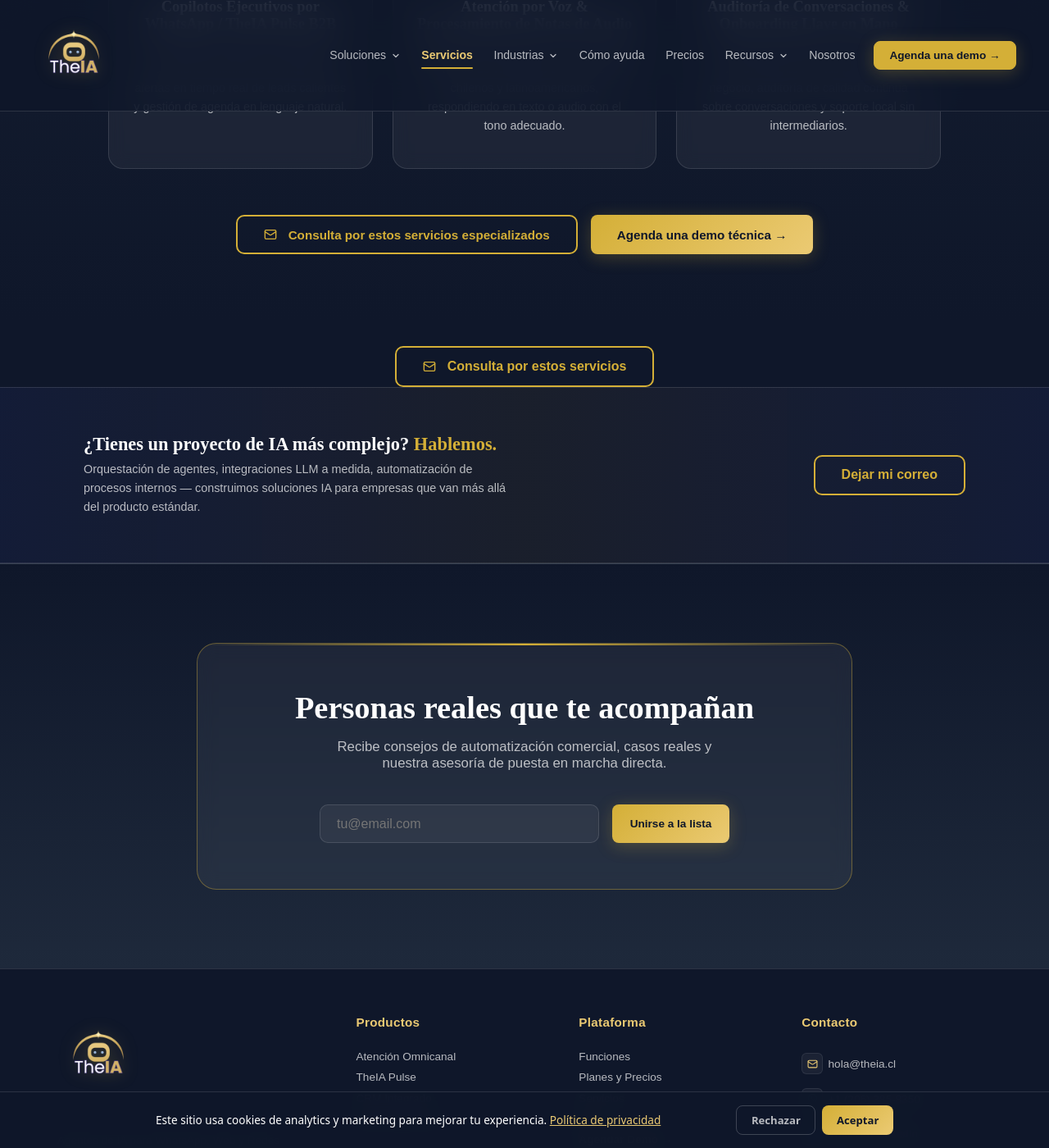
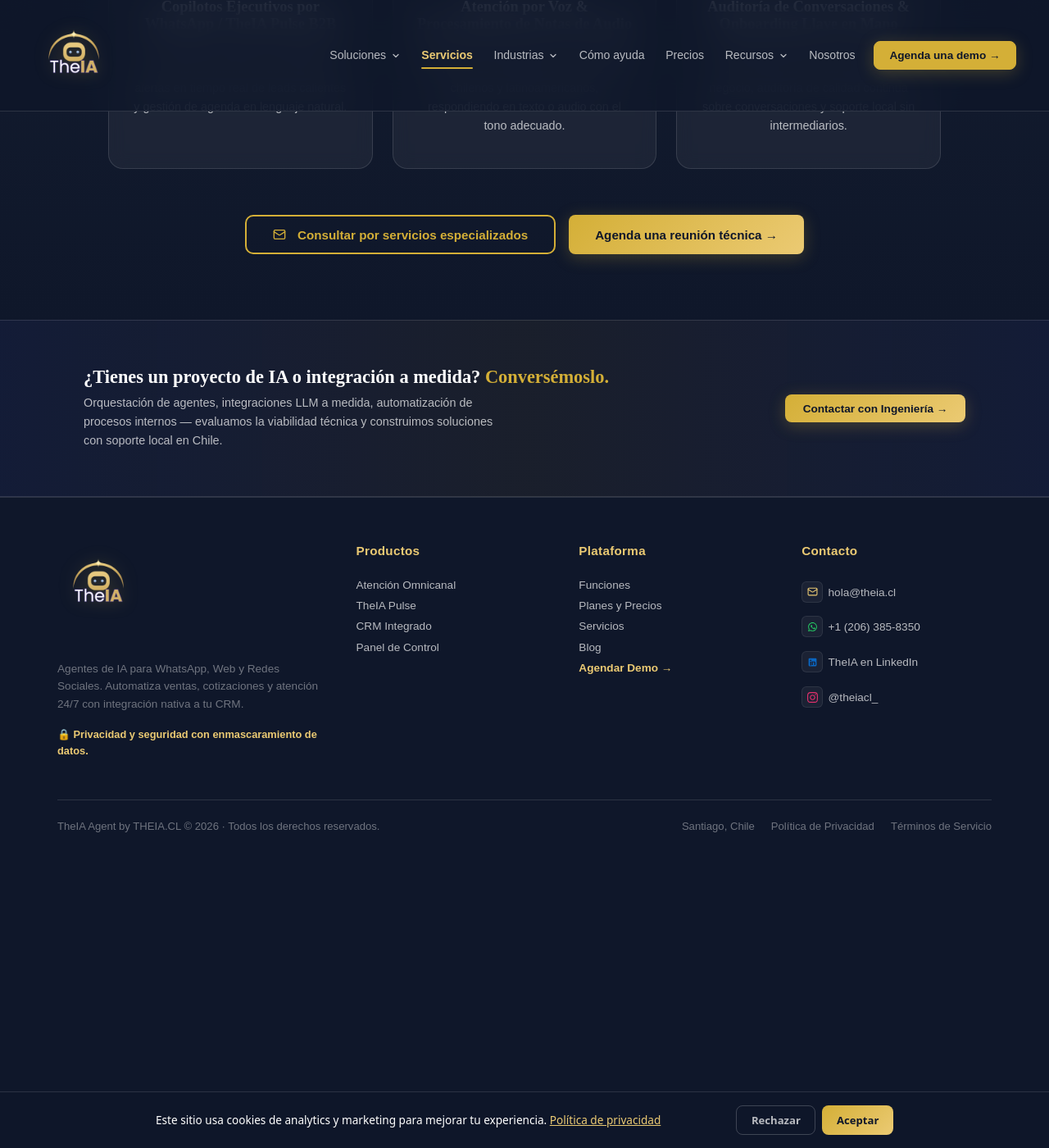
Before and after one commit to rodmera/theia-landing, a Jekyll site: the page servicios.html, which Jekyll copies as it is, in a window 1280 px wide and 1400 px high, scrolled down 1533 px. Shown: the whole window at 82% size. Built offline with Jekyll 4.4.1, drawn with Linux system fonts in a browser that asks for light colours; a script that is not in the unit is left out.

Commit message:
fix(site): limpiar redundancias de CTAs, cajas huerfanas y tags en servicios, crm y nosotros

```diff
--- a/crm.html
+++ b/crm.html
@@ -1151,8 +1151,6 @@
       </div>
     </div>
   </section>
-    </div>
-  </section>
 
     <footer>
     <div class="footer-inner">
--- a/nosotros.html
+++ b/nosotros.html
@@ -914,8 +914,6 @@
       </div>
     </div>
   </section>
-    </div>
-  </section>
 
   <section class="about-cta">
     <div class="container reveal">
--- a/servicios.html
+++ b/servicios.html
@@ -287,73 +287,6 @@
     .b2b-text h3 { font-family: 'Merriweather', serif; font-weight: 900; font-size: clamp(1.1rem, 2vw, 1.4rem); margin-bottom: 0.4rem; }
     .b2b-text p { font-size: 0.9rem; color: var(--text-sub); line-height: 1.6; max-width: 520px; }
 
-    /* Newsletter */
-    .newsletter-section {
-      padding: 6rem 0;
-      background: linear-gradient(180deg, var(--bg) 0%, var(--bg2) 100%);
-      border-top: 1px solid var(--glass-border);
-    }
-
-    .newsletter-box {
-      background: var(--glass);
-      border: 1px solid var(--glass-border-gold);
-      border-radius: 24px;
-      padding: 3.5rem 2rem;
-      text-align: center;
-      max-width: 800px;
-      margin: 0 auto;
-      backdrop-filter: blur(10px);
-      position: relative;
-      overflow: hidden;
-    }
-    .newsletter-box::before {
-      content: '';
-      position: absolute;
-      top: 0; left: 0;
-      width: 100%; height: 2px;
-      background: linear-gradient(90deg, transparent, var(--gold), transparent);
-    }
-
-    .newsletter-box h2 {
-      font-family: 'Merriweather', serif;
-      font-size: clamp(1.8rem, 3vw, 2.4rem);
-      margin-bottom: 1rem;
-    }
-    .newsletter-box p {
-      color: var(--text-sub);
-      margin-bottom: 2.5rem;
-      font-size: 1.05rem;
-      max-width: 500px;
-      margin-left: auto;
-      margin-right: auto;
-    }
-
-    .newsletter-form { display: flex; gap: 1rem; max-width: 500px; margin: 0 auto; }
-    .newsletter-form input[type="email"] {
-      flex: 1;
-      background: rgba(255, 255, 255, 0.05);
-      border: 1px solid var(--glass-border);
-      border-radius: 10px;
-      padding: 0.85rem 1.25rem;
-      color: white;
-      font-family: 'Plus Jakarta Sans', sans-serif;
-      font-size: 1rem;
-      transition: all 0.3s ease;
-    }
-    .newsletter-form input[type="email"]:focus {
-      outline: none;
-      border-color: var(--gold);
-      box-shadow: 0 0 15px rgba(212, 175, 55, 0.1);
-    }
-
-    .newsletter-success {
-      display: none;
-      color: var(--green);
-      font-weight: 700;
-      margin-top: 1.5rem;
-      animation: fadeInUp 0.4s ease;
-    }
-
     /* Footer */
     footer {
       background: var(--bg);
@@ -414,8 +347,6 @@
       .logo img { height: 60px; }
       .servicios-extra { padding: 8rem 1.25rem 3rem; }
       .b2b-inner { flex-direction: column; text-align: center; }
-      .newsletter-form { flex-direction: column; }
-      .newsletter-form button { width: 100%; }
       .footer-bottom { flex-direction: column; align-items: center; text-align: center; gap: 0.5rem; }
     }
   </style>
@@ -760,60 +691,30 @@
         </div>
       </div>
 
-      <!-- CTA de Consulta -->
-      <div class="reveal" style="text-align:center; display:flex; justify-content:center; gap:1rem; flex-wrap:wrap; margin-top:2.5rem;">
+      <!-- CTA de Consulta y Cierre -->
+      <div class="reveal" style="text-align:center; display:flex; justify-content:center; gap:1rem; flex-wrap:wrap; margin-top:3rem;">
         <a href="mailto:hola@theia.cl" class="btn btn-outline-gold" style="padding: 0.85rem 2rem; font-size: 0.95rem;">
           <svg xmlns="http://www.w3.org/2000/svg" width="16" height="16" viewBox="0 0 24 24" fill="none"
             stroke="currentColor" stroke-width="2" stroke-linecap="round" stroke-linejoin="round"
             style="margin-right:6px; vertical-align:middle;">
             <rect width="20" height="16" x="2" y="4" rx="2" />
             <path d="m22 7-8.97 5.7a1.94 1.94 0 0 1-2.06 0L2 7" />
-          </svg>Consulta por estos servicios especializados
+          </svg>Consultar por servicios especializados
         </a>
-        <a href="https://calendar.app.google/ZDjEtqCXTJVxzi7bA" target="_blank" rel="noopener" class="btn btn-gold" style="padding: 0.85rem 2rem; font-size: 0.95rem;" onclick="theiaTrackCTA('demo','servicios-catalogo')">Agenda una demo técnica →</a>
-      </div>
-    </div>
-  </section>
-      <div class="reveal" style="text-align:center; margin-top:2rem;">
-        <a href="mailto:hola@theia.cl" class="btn btn-outline-gold">
-          <svg xmlns="http://www.w3.org/2000/svg" width="16" height="16" viewBox="0 0 24 24" fill="none"
-            stroke="currentColor" stroke-width="2" stroke-linecap="round" stroke-linejoin="round"
-            style="margin-right:6px; vertical-align:middle;">
-            <rect width="20" height="16" x="2" y="4" rx="2" />
-            <path d="m22 7-8.97 5.7a1.94 1.94 0 0 1-2.06 0L2 7" />
-          </svg>Consulta por estos servicios
-        </a>
+        <a href="https://calendar.app.google/ZDjEtqCXTJVxzi7bA" target="_blank" rel="noopener" class="btn btn-gold" style="padding: 0.85rem 2rem; font-size: 0.95rem;" onclick="theiaTrackCTA('demo','servicios-catalogo')">Agenda una reunión técnica →</a>
       </div>
     </div>
   </section>
 
+  <!-- B2B Banner de Proyectos a Medida -->
   <section class="b2b-banner">
     <div class="container">
       <div class="b2b-inner reveal">
         <div class="b2b-text">
-          <h3>¿Tienes un proyecto de IA más complejo? <span class="gold">Hablemos.</span></h3>
-          <p>Orquestación de agentes, integraciones LLM a medida, automatización de procesos internos — construimos soluciones IA para empresas que van más allá del producto estándar.</p>
+          <h3>¿Tienes un proyecto de IA o integración a medida? <span class="gold">Conversémoslo.</span></h3>
+          <p>Orquestación de agentes, integraciones LLM a medida, automatización de procesos internos — evaluamos la viabilidad técnica y construimos soluciones con soporte local en Chile.</p>
         </div>
-        <a href="#newsletter" class="btn btn-outline-gold" id="b2b-cta" style="white-space:nowrap;flex-shrink:0;">Dejar mi correo</a>
-      </div>
-    </div>
-  </section>
-
-  <section class="newsletter-section" id="newsletter">
-    <div class="container">
-      <div class="newsletter-box reveal">
-        <h2 id="newsletter-title">Personas reales que te acompañan</h2>
-        <p id="newsletter-desc">Recibe consejos de automatización comercial, casos reales y nuestra asesoría de puesta en marcha directa.</p>
-        <form class="newsletter-form" id="waitlist-form">
-          <input type="email" name="email" placeholder="tu@email.com" required>
-          <input type="hidden" name="source" value="Landing Newsletter - Servicios">
-          <!-- Honeypot: invisible para humanos, bots lo llenan -->
-          <input type="text" name="website" id="hp-field" tabindex="-1" autocomplete="off" aria-hidden="true" style="position:absolute;left:-9999px;width:1px;height:1px;opacity:0;pointer-events:none;">
-          <button type="submit" class="btn btn-gold">Unirse a la lista</button>
-        </form>
-        <div class="newsletter-success" id="newsletter-success">
-          &#10024; ¡Gracias! Te has unido correctamente a nuestra lista.
-        </div>
+        <a href="mailto:hola@theia.cl?subject=Proyecto%20IA%20a%20Medida%20-%20TheIA" class="btn btn-gold" style="white-space:nowrap;flex-shrink:0;">Contactar con Ingeniería →</a>
       </div>
     </div>
   </section>
@@ -902,55 +803,6 @@
       });
     }, { threshold: 0.08 });
     reveals.forEach(el => observer.observe(el));
-
-    // B2B CTA: cambia source y copy del form al hacer click
-    document.getElementById('b2b-cta').addEventListener('click', () => {
-      document.querySelector('input[name="source"]').value = 'B2B - Proyecto IA';
-      document.getElementById('newsletter-title').textContent = '¿Proyecto IA a medida?';
-      document.getElementById('newsletter-desc').textContent = 'Déjanos tu correo y nuestro equipo se contacta contigo para conversar sobre tu proyecto.';
-      waitlistForm.querySelector('button').textContent = 'Quiero conversar';
-    });
-
-    // Waitlist Form Script
-    const waitlistForm = document.getElementById('waitlist-form');
-    const newsletterSuccess = document.getElementById('newsletter-success');
-    const scriptURL = 'https://script.google.com/macros/s/AKfycbxwkLWd4nUMSz0LvL0HnsJ0dqNbNpsOIpXHtuPR8EuVCEQ74r_dRk0C1hO1DBml3aKF0w/exec';
-    const _formLoadTime = Date.now();
-
-    waitlistForm.addEventListener('submit', e => {
-      e.preventDefault();
-
-      // Anti-spam: honeypot (bots llenan campos ocultos)
-      if (document.getElementById('hp-field').value !== '') return;
-
-      // Anti-spam: time check (bots envían el form en < 3 segundos)
-      if (Date.now() - _formLoadTime < 3000) return;
-
-      const submitBtn = waitlistForm.querySelector('button');
-      submitBtn.disabled = true;
-      submitBtn.innerText = 'Enviando...';
-
-      const email = waitlistForm.querySelector('input[name="email"]').value;
-      const source = waitlistForm.querySelector('input[name="source"]').value;
-      const body = `email=${encodeURIComponent(email)}&source=${encodeURIComponent(source)}`;
-
-      fetch(scriptURL, {
-        method: 'POST',
-        mode: 'no-cors',
-        headers: { 'Content-Type': 'application/x-www-form-urlencoded' },
-        body: body
-      })
-      .then(() => {
-        waitlistForm.style.display = 'none';
-        newsletterSuccess.style.display = 'block';
-        theiaTrackCTA('newsletter', 'servicios');
-      })
-      .catch(error => {
-        console.error('Error!', error.message);
-        submitBtn.disabled = false;
-        submitBtn.innerText = 'Unirse a la lista';
-      });
-    });
   </script>
 
 
```
